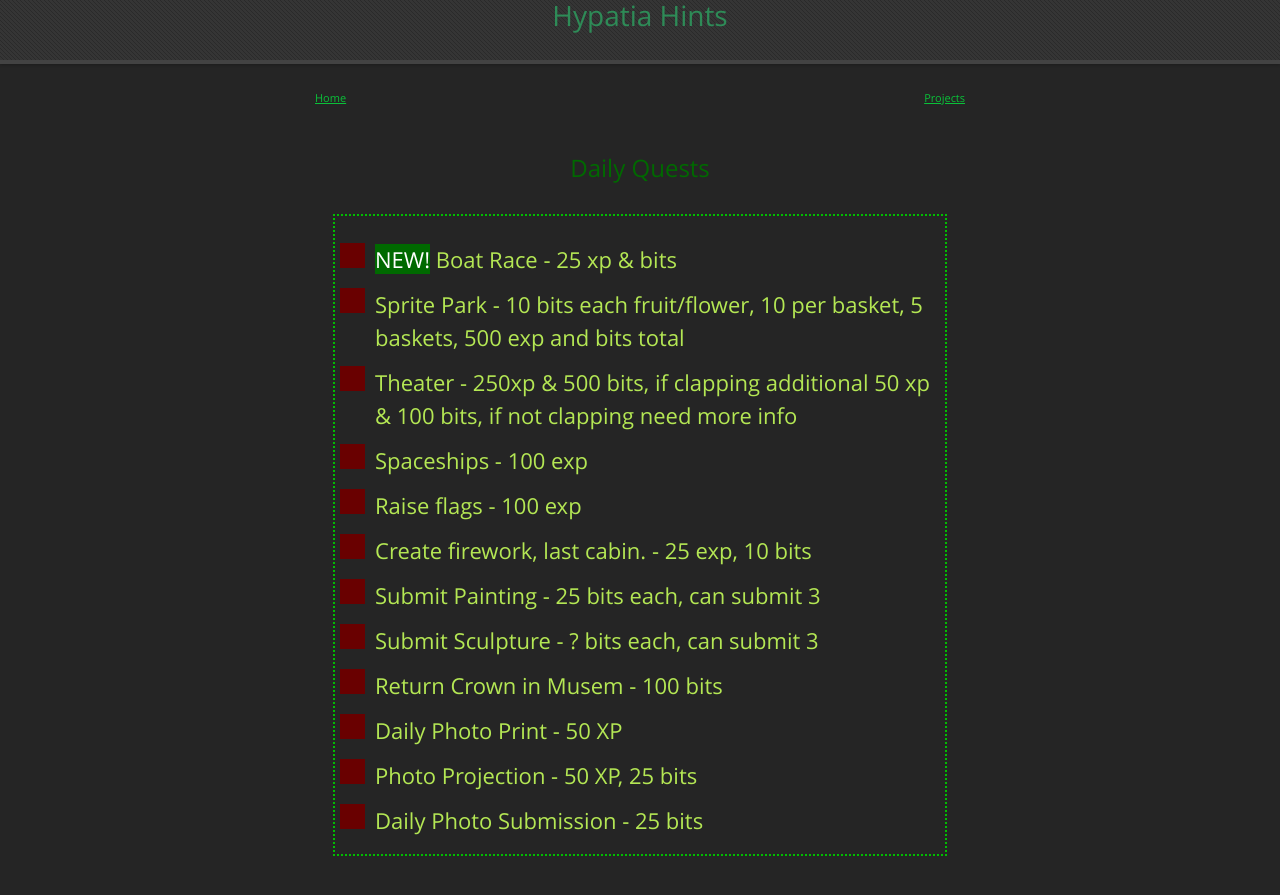
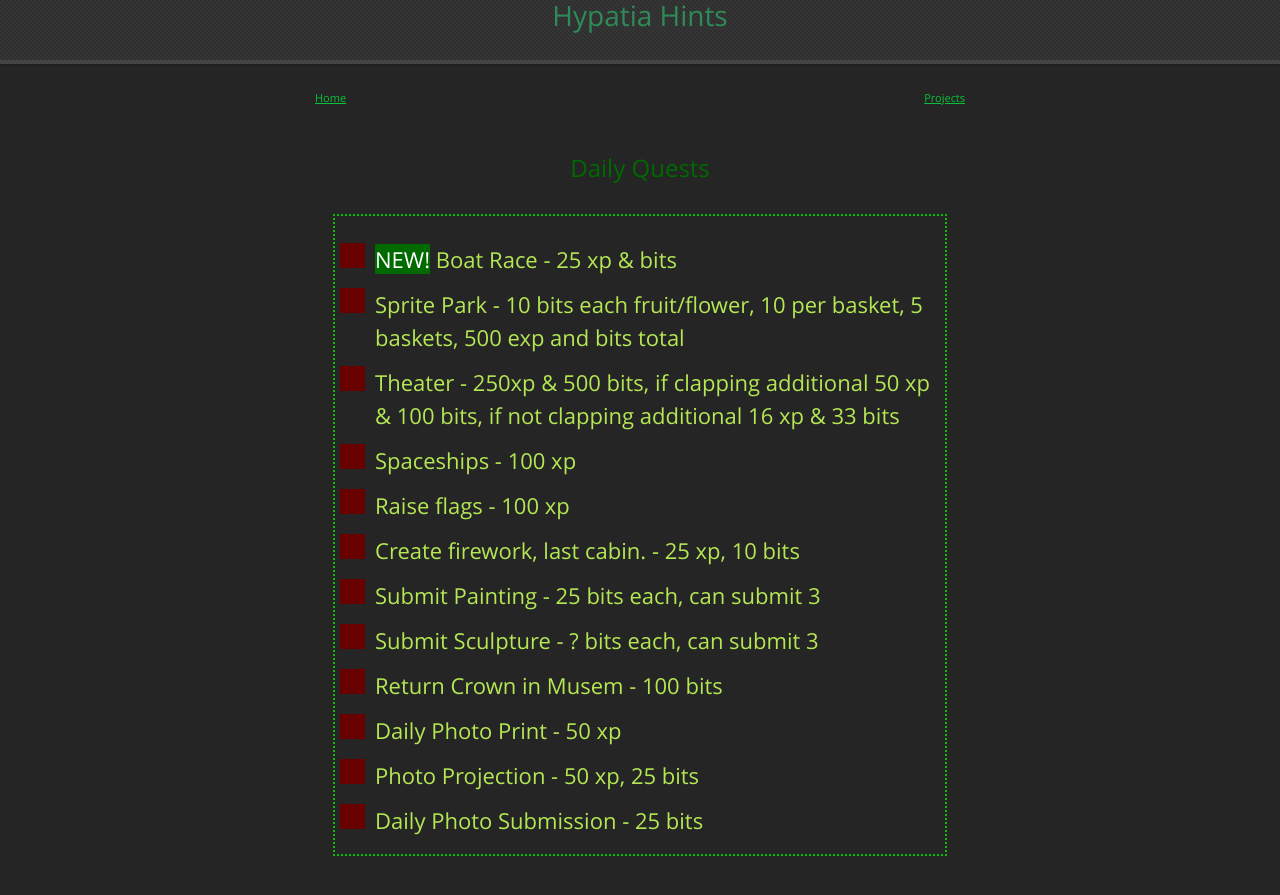
Before and after one commit to LunarTiger/hypatia, a Jekyll site: the page built from index.md, in a window 1280 px wide and 900 px high. Shown: the top 895 px of the window. Built offline with Jekyll 4.4.1, drawn with Linux system fonts in a browser that asks for light colours; our own code applies the rules of GitHub Pages for plain Markdown files.

Commit message:
standardized xp and added link to form if iframe doesn't load

```diff
--- a/index.md
+++ b/index.md
@@ -11,19 +11,19 @@
 		<input type="checkbox">
 		<span class="checkmark"></span>
 	</label>
-	<label class="container">Theater - 250xp &amp; 500 bits, if clapping additional 50 xp &amp; 100 bits, if not clapping need more info
+	<label class="container">Theater - 250xp &amp; 500 bits, if clapping additional 50 xp &amp; 100 bits, if not clapping additional 16 xp &amp; 33 bits
 		<input type="checkbox">
 		<span class="checkmark"></span>
 	</label>
-	<label class="container">Spaceships - 100 exp
+	<label class="container">Spaceships - 100 xp
 		<input type="checkbox">
 		<span class="checkmark"></span>
 	</label>
-	<label class="container">Raise flags - 100 exp
+	<label class="container">Raise flags - 100 xp
 		<input type="checkbox">
 		<span class="checkmark"></span>
 	</label>
-	<label class="container">Create firework, last cabin. - 25 exp, 10 bits
+	<label class="container">Create firework, last cabin. - 25 xp, 10 bits
 		<input type="checkbox">
 		<span class="checkmark"></span>
 	</label>
@@ -39,11 +39,11 @@
 		<input type="checkbox">
 		<span class="checkmark"></span>
 	</label>
-	<label class="container">Daily Photo Print - 50 XP
+	<label class="container">Daily Photo Print - 50 xp
 		<input type="checkbox">
 		<span class="checkmark"></span>
 	</label>
-	<label class="container">Photo Projection - 50 XP, 25 bits
+	<label class="container">Photo Projection - 50 xp, 25 bits
 		<input type="checkbox">
 		<span class="checkmark"></span>
 	</label>
@@ -63,4 +63,4 @@
 	</ul>-->
 </div>
 <hr style="height:80px; visibility:hidden;" />
-<iframe src="https://docs.google.com/forms/d/e/1FAIpQLScLvXJHgvdNBeWLiZEGmcEOgSYBNUwZBeHF9rdpGpnOyMtpLw/viewform?embedded=true" width="640" height="1065" frameborder="0" marginheight="0" marginwidth="0">Loading...</iframe>
+<iframe src="https://docs.google.com/forms/d/e/1FAIpQLScLvXJHgvdNBeWLiZEGmcEOgSYBNUwZBeHF9rdpGpnOyMtpLw/viewform?embedded=true" width="640" height="1065" frameborder="0" marginheight="0" marginwidth="0"><a href='https://docs.google.com/forms/d/e/1FAIpQLScLvXJHgvdNBeWLiZEGmcEOgSYBNUwZBeHF9rdpGpnOyMtpLw/viewform?usp=sf_link'>Loading Form...</a></iframe>
```
